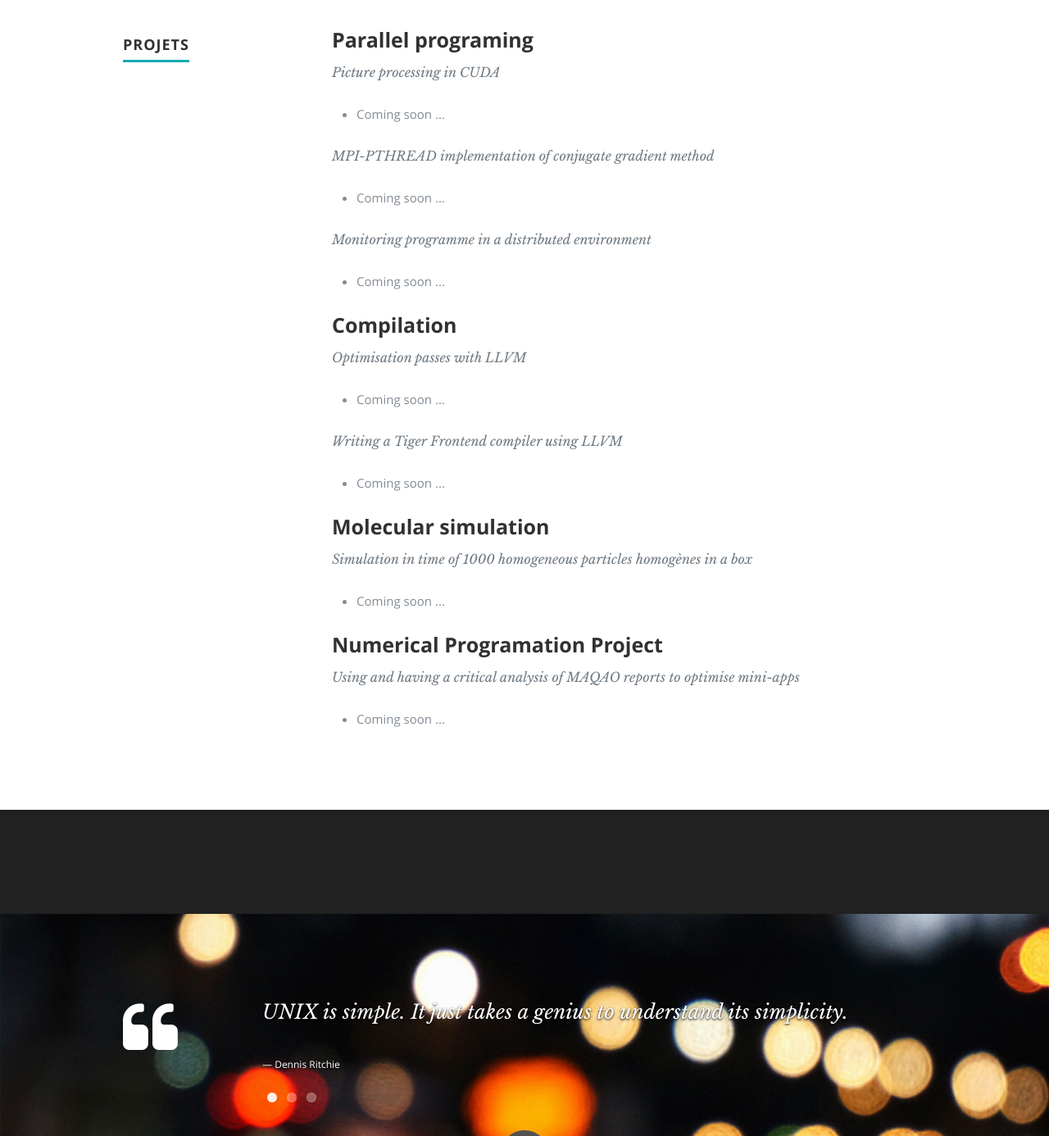
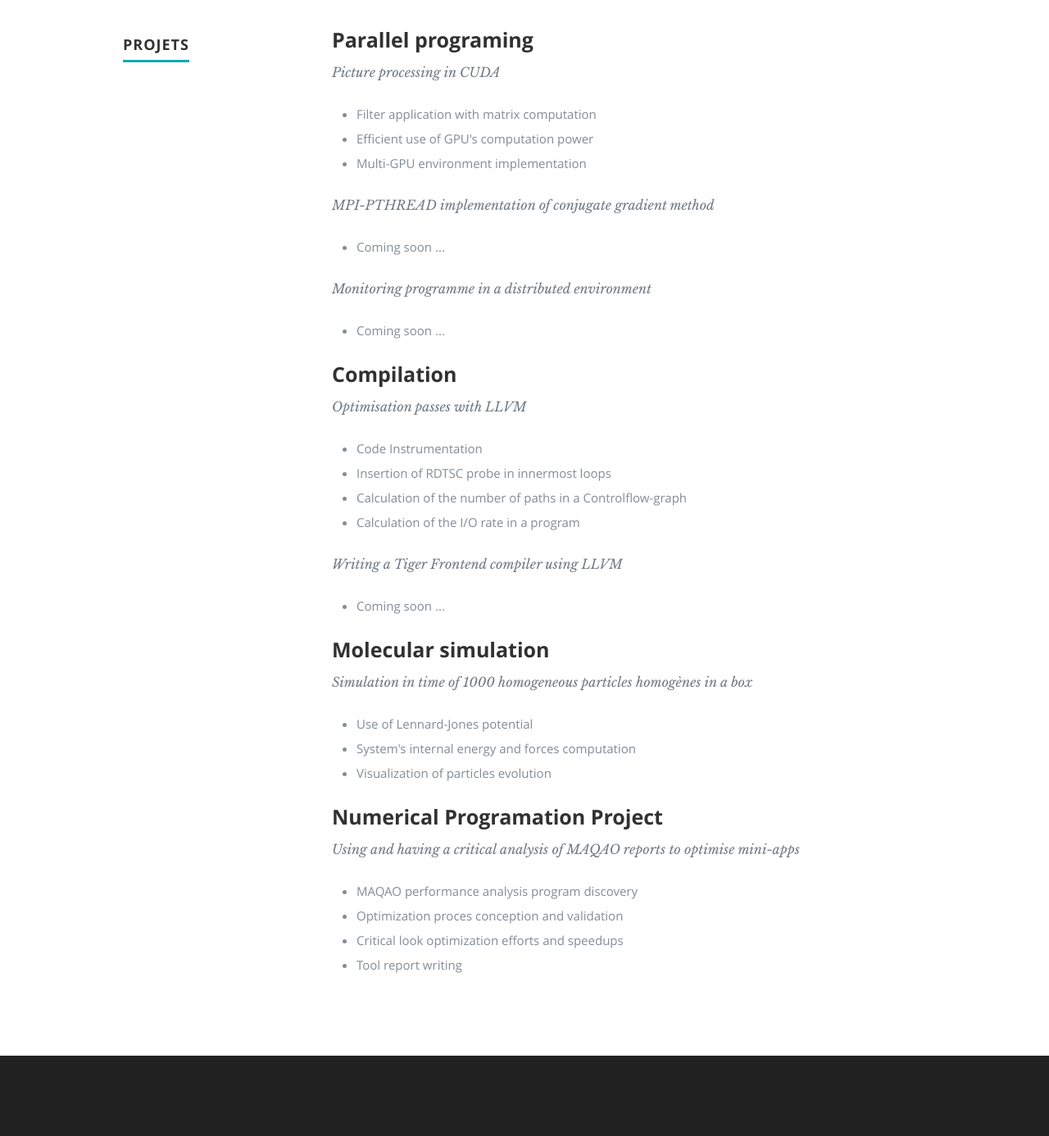
Before and after one commit to m4ssi/m4ssi.github.io, a plain HTML site: page en_index.html in a window 1280 px wide. Shown: the part 4620-6006 px from the top of the page at 82% size. Drawn offline with nearby package versions, Linux system fonts and the light colour scheme.

Commit message:
Adding some projects

```diff
--- a/en_index.html
+++ b/en_index.html
@@ -488,7 +488,9 @@
 
                   <p>
 					  <ul class="disc">
-						<li>Coming soon ...</li>
+						<li>Filter application with matrix computation</li>
+						<li>Efficient use of GPU's computation power</li>
+						<li>Multi-GPU environment implementation</li>
 					  </ul>
                   </p>
 
@@ -522,7 +524,10 @@
 			</p>
                   <p>
 					  <ul class="disc">
-						<li>Coming soon ... </li>
+						<li> Code Instrumentation </li>
+						<li> Insertion of RDTSC probe in innermost loops </li>
+						<li> Calculation of the number of paths in a Controlflow-graph</li>
+						<li> Calculation of the I/O rate in a program</li>
 					  </ul>
                   </p>
                   <p class="info">Writing a Tiger Frontend compiler using LLVM</p>
@@ -547,7 +552,9 @@
 
                   <p>
 					  <ul class="disc">
-						<li> Coming soon ...</li>
+						<li> Use of Lennard-Jones potential</li>
+						<li> System's internal energy and forces computation</li>
+						<li> Visualization of particles evolution</li>
 					  </ul>
                   </p>
 
@@ -564,7 +571,10 @@
 
                   <p>
 					  <ul class="disc">
-						<li> Coming soon ...</li>
+						<li> MAQAO performance analysis program discovery</li>
+						<li> Optimization proces conception and validation</li>
+						<li> Critical look optimization efforts and speedups</li>
+						<li> Tool report writing</li>
 					  </ul>
                   </p>
 
```
